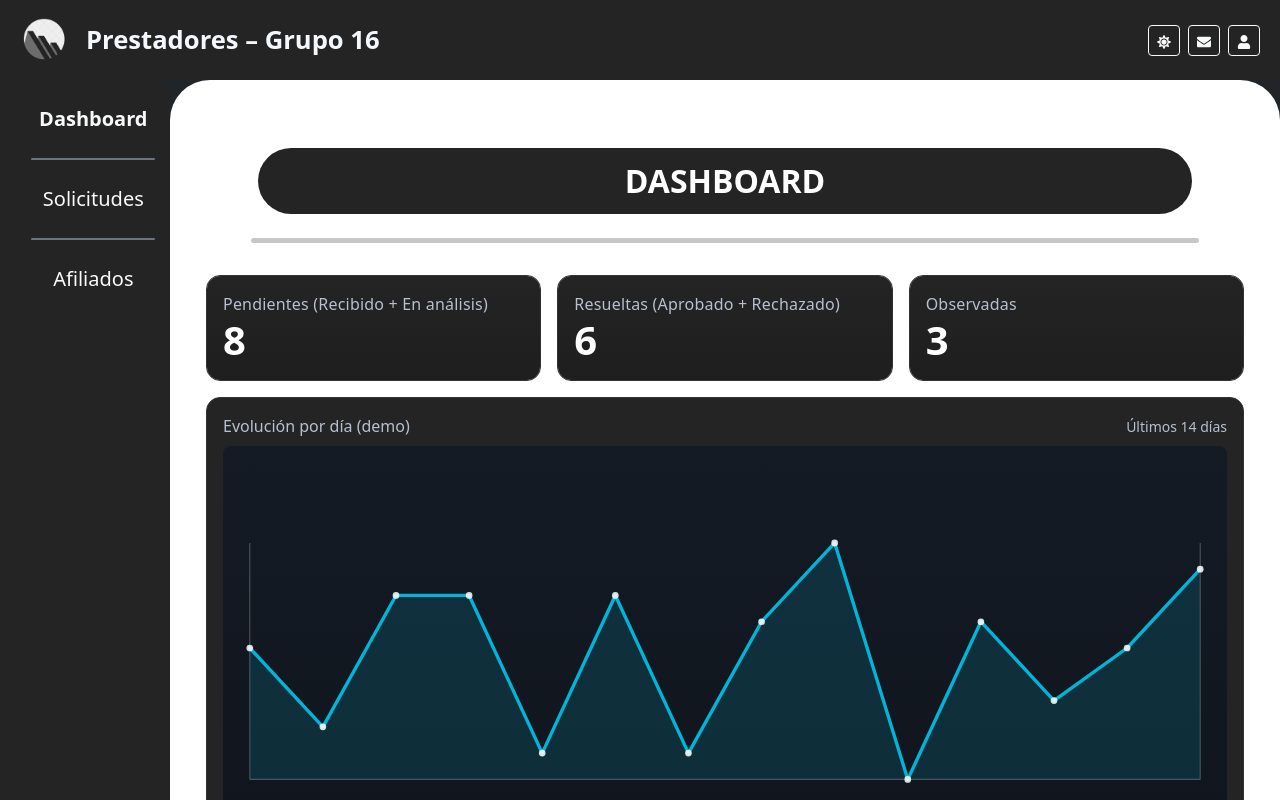
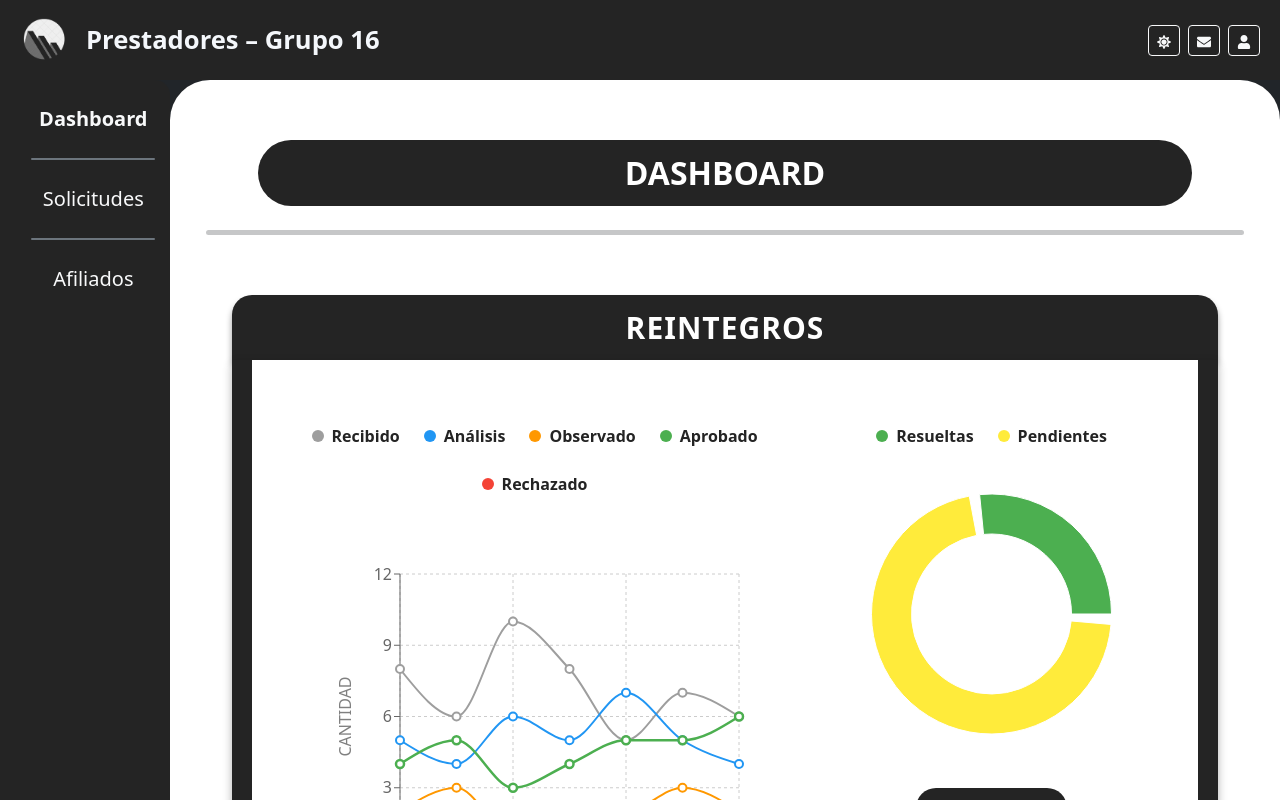
Before and after one commit to DesApp-2025c2-Grupo16/frontend, a React (Vite) app: page /dashboard in a window 1280 px wide. Both pictures are taken after typing "Sample" into the empty fields and a click on the button "Entrar". Shown: the top 800 px of the page. Built offline with nearby package versions, Linux system fonts and the light colour scheme.

Commit message:
Se cambio el Dashboard por uno mas parecido al Canva

```diff
--- a/src/App.jsx
+++ b/src/App.jsx
@@ -58,7 +58,7 @@ export default function App() {
           <Route path="/afiliados/historia/:id" element={<HistoriaClinica />} />
           <Route path="/afiliados/situaciones" element={<Situaciones />} />
 
-          {/* ✅ Mensajería */}
+          {/*  Mensajería */}
           <Route path="/mensajes" element={<Messages />} />
         </Route>
 
--- a/src/pages/Dashboard.jsx
+++ b/src/pages/Dashboard.jsx
@@ -1,68 +1,362 @@
-import MiniLineChart from "../components/MiniLineChart.jsx";
+import { useState } from "react";
+import {
+  LineChart,
+  Line,
+  XAxis,
+  YAxis,
+  CartesianGrid,
+  Tooltip,
+  ResponsiveContainer,
+  PieChart,
+  Pie,
+  Cell,
+  Sector,
+} from "recharts";
 
-export default function Dashboard(){
-  // Números demo (podés cambiarlos a mano)
-  const pendientes = 5 + 3; // Recibido + En análisis
-  const resueltas = 4 + 2;  // Aprobado + Rechazado
-  const observadas = 3;
+export default function Dashboard() {
+  const tipos = ["REINTEGROS", "AUTORIZACIONES", "RECETAS"];
+  const [currentPage, setCurrentPage] = useState(0);
 
-  // Serie de 14 días (demo simple KISS)
-  const seed = [pendientes, observadas + 1, resueltas + 2, pendientes + 2, observadas];
-  const data = Array.from({ length: 14 }, (_, i) => seed[i % seed.length] + (i % 3));
+  const handleNext = () => setCurrentPage((prev) => (prev + 1) % tipos.length);
+  const handlePrev = () =>
+    setCurrentPage((prev) => (prev - 1 + tipos.length) % tipos.length);
+
+  const dias = [
+    "14/09/25",
+    "15/09/25",
+    "16/09/25",
+    "17/09/25",
+    "18/09/25",
+    "19/09/25",
+    "20/09/25",
+  ];
+
+  const mockData = {
+    REINTEGROS: dias.map((dia, i) => ({
+      dia,
+      Recibido: [8, 6, 10, 8, 5, 7, 6][i],
+      Análisis: [5, 4, 6, 5, 7, 5, 4][i],
+      Observado: [2, 3, 1, 2, 2, 3, 2][i],
+      Aprobado: [4, 5, 3, 4, 5, 5, 6][i],
+      Rechazado: [1, 1, 0, 2, 1, 1, 0][i],
+    })),
+    AUTORIZACIONES: dias.map((dia, i) => ({
+      dia,
+      Recibido: [12, 9, 8, 7, 6, 5, 6][i],
+      Análisis: [6, 5, 5, 4, 6, 5, 6][i],
+      Observado: [3, 2, 3, 2, 3, 3, 2][i],
+      Aprobado: [5, 6, 7, 8, 7, 6, 8][i],
+      Rechazado: [2, 1, 2, 1, 2, 1, 2][i],
+    })),
+    RECETAS: dias.map((dia, i) => ({
+      dia,
+      Recibido: [4, 5, 5, 6, 5, 4, 5][i],
+      Análisis: [3, 3, 4, 3, 4, 3, 3][i],
+      Observado: [1, 1, 2, 2, 1, 1, 1][i],
+      Aprobado: [6, 7, 8, 7, 8, 7, 8][i],
+      Rechazado: [0, 1, 1, 0, 1, 1, 0][i],
+    })),
+  };
+
+  const data = mockData[tipos[currentPage]];
+
+  const totalResueltas = data.reduce(
+    (acc, d) => acc + d.Aprobado + d.Rechazado,
+    0
+  );
+  const totalPendientes = data.reduce(
+    (acc, d) => acc + d.Recibido + d.Análisis + d.Observado,
+    0
+  );
+  const total = totalResueltas + totalPendientes;
+
+  const COLORS = {
+    Recibido: "#9E9E9E",
+    Análisis: "#2196F3",
+    Observado: "#FF9800",
+    Aprobado: "#4CAF50",
+    Rechazado: "#F44336",
+  };
+
+  const donutData = [
+    { name: "Resueltas", value: totalResueltas, color: "#4CAF50" },
+    { name: "Pendientes", value: totalPendientes, color: "#FFEB3B" },
+  ];
+
+  // Tooltip del gráfico circular
+  const CustomPieTooltip = ({ active, payload }) => {
+    if (active && payload && payload.length) {
+      const { name, value } = payload[0];
+      return (
+        <div
+          style={{
+            background: "#242424",
+            color: "white",
+            padding: "6px 10px",
+            borderRadius: "10px",
+            fontWeight: "bold",
+            boxShadow: "0 2px 6px rgba(0,0,0,0.3)",
+          }}
+        >
+          {name}: {value}
+        </div>
+      );
+    }
+    return null;
+  };
+
+  // Sector activo con texto dentro (pero sin inflar)
+  const renderActiveShape = (props) => {
+    const {
+      cx,
+      cy,
+      innerRadius,
+      outerRadius,
+      startAngle,
+      endAngle,
+      fill,
+      payload,
+      percent,
+      value,
+    } = props;
 
     return (
-    <div className="row g-3">
-      <div className="col-12 text-center mt-5">
+      <g>
+        <Sector
+          cx={cx}
+          cy={cy}
+          innerRadius={innerRadius}
+          outerRadius={outerRadius}
+          startAngle={startAngle}
+          endAngle={endAngle}
+          fill={fill}
+        />
+        <text
+          x={cx}
+          y={cy - 10}
+          textAnchor="middle"
+          fill="#333"
+          fontWeight="bold"
+          fontSize={14}
+        >
+          {payload.name}
+        </text>
+        <text
+          x={cx}
+          y={cy + 10}
+          textAnchor="middle"
+          fill="#555"
+          fontSize={12}
+        >
+          {value} ({(percent * 100).toFixed(1)}%)
+        </text>
+      </g>
+    );
+  };
+
+  // índice del sector hovereado
+  const [activeIndex, setActiveIndex] = useState(null);
+
+  return (
+    <div className="mt-4">
       <h2
         className="text-white fw-bold py-2 px-5 mx-auto rounded-pill"
         style={{
           background: "#242424",
           display: "block",
-          width: "90%",       // Ocupa casi todo el ancho
-          textAlign: "center", // Texto centrado
-          margin: "0 auto",   // Centrado horizontal
-          lineHeight: "50px", // Altura consistente
+          width: "90%",
+          textAlign: "center",
+          margin: "0 auto",
+          lineHeight: "50px",
         }}
       >
         DASHBOARD
       </h2>
+
+      <hr className="border-dark border-5 rounded-pill mt-4" />
+
+      <div
+        style={{
+          background: "#242424",
+          color: "white",
+          fontWeight: "bold",
+          fontSize: "30px",
+          borderRadius: "20px 20px 0 0",
+          margin: "60px auto 0 auto",
+          width: "95%",
+          maxWidth: "1200px",
+          textAlign: "center",
+          padding: "10px 0",
+          letterSpacing: "1px",
+          boxShadow: "0 5px 6px rgba(0,0,0,0.4)",
+        }}
+      >
+        {tipos[currentPage]}
       </div>
 
-      <hr
-      className="border-dark border-5 rounded-pill mt-4 mx-auto"
-      style={{ width: "90%" }}
+      <div
+        style={{
+          border: "20px solid #242424",
+          borderTop: "none",
+          borderRadius: "0 0 25px 25px",
+          margin: "0 auto 40px auto",
+          width: "95%",
+          maxWidth: "1200px",
+          background: "white",
+          padding: "30px 20px 40px 20px",
+          boxShadow: "0 4px 10px rgba(0,0,0,0.3)",
+        }}
+      >
+        <div className="row mt-4 px-2">
+          {/* === IZQUIERDA: LÍNEAS === */}
+          <div className="col-12 col-lg-7 mb-4">
+            <div style={{ padding: "10px" }}>
+              <div className="d-flex justify-content-center gap-4 mb-5 flex-wrap">
+                {[
+                  { label: "Recibido", color: COLORS.Recibido },
+                  { label: "Análisis", color: COLORS.Análisis },
+                  { label: "Observado", color: COLORS.Observado },
+                  { label: "Aprobado", color: COLORS.Aprobado },
+                  { label: "Rechazado", color: COLORS.Rechazado },
+                ].map((item) => (
+                  <div key={item.label} className="d-flex align-items-center gap-2">
+                    <span
+                      style={{
+                        display: "inline-block",
+                        width: "12px",
+                        height: "12px",
+                        borderRadius: "50%",
+                        background: item.color,
+                      }}
+                    ></span>
+                    <span style={{ fontWeight: "bold" }}>{item.label}</span>
+                  </div>
+                ))}
+              </div>
+
+              <div
+                style={{
+                  width: "100%",
+                  height: "360px",
+                  background: "#fff",
+                  borderRadius: "15px",
+                  padding: "10px",
+                }}
+              >
+                <ResponsiveContainer>
+                  <LineChart
+                    data={data}
+                    margin={{ top: 20, right: 30, left: 40, bottom: 5 }}
+                  >
+                    <CartesianGrid strokeDasharray="3 3" />
+                    <XAxis dataKey="dia" />
+                    <YAxis
+                      label={{
+                        value: "CANTIDAD",
+                        angle: -90,
+                        position: "insideLeft",
+                        style: { textAnchor: "middle" },
+                      }}
                     />
+                    <Tooltip />
+                    <Line type="monotone" dataKey="Recibido" stroke={COLORS.Recibido} strokeWidth={2} dot={{ r: 4 }} activeDot={{ r: 7 }} />
+                    <Line type="monotone" dataKey="Análisis" stroke={COLORS.Análisis} strokeWidth={2} dot={{ r: 4 }} activeDot={{ r: 7 }} />
+                    <Line type="monotone" dataKey="Observado" stroke={COLORS.Observado} strokeWidth={2} dot={{ r: 4 }} activeDot={{ r: 7 }} />
+                    <Line type="monotone" dataKey="Aprobado" stroke={COLORS.Aprobado} strokeWidth={2.5} dot={{ r: 4 }} activeDot={{ r: 7 }} />
+                    <Line type="monotone" dataKey="Rechazado" stroke={COLORS.Rechazado} strokeWidth={2.5} dot={{ r: 4 }} activeDot={{ r: 7 }} />
+                  </LineChart>
+                </ResponsiveContainer>
+              </div>
 
-      <div className="col-12 col-md-4">
-        <div className="metric p-3">
-          <div className="label">Pendientes (Recibido + En análisis)</div>
-          <div className="value display-6 fw-bold">{pendientes}</div>
+              <div className="d-flex justify-content-center mt-3 gap-4">
+                <button className="btn btn-dark rounded-circle" onClick={handlePrev}>
+                  ←
+                </button>
+                <button className="btn btn-dark rounded-circle" onClick={handleNext}>
+                  →
+                </button>
+              </div>
             </div>
           </div>
 
-      <div className="col-12 col-md-4">
-        <div className="metric p-3">
-          <div className="label">Resueltas (Aprobado + Rechazado)</div>
-          <div className="value display-6 fw-bold">{resueltas}</div>
+          {/* === DERECHA: DONUT === */}
+          <div className="col-12 col-lg-5">
+            <div style={{ padding: "10px" }}>
+              {/* Leyendas sin porcentajes */}
+              <div className="d-flex justify-content-center gap-4 mb-3">
+                {donutData.map((d) => (
+                  <div key={d.name} className="d-flex align-items-center gap-2">
+                    <span
+                      style={{
+                        display: "inline-block",
+                        width: "12px",
+                        height: "12px",
+                        borderRadius: "50%",
+                        background: d.color,
+                      }}
+                    ></span>
+                    <span style={{ fontWeight: "bold" }}>{d.name}</span>
+                  </div>
+                ))}
+              </div>
+
+              <div style={{ width: "100%", height: "300px" }}>
+                <ResponsiveContainer>
+                  <PieChart>
+                    <Pie
+                      data={donutData}
+                      innerRadius={80}
+                      outerRadius={120}
+                      paddingAngle={5}
+                      dataKey="value"
+                      activeIndex={activeIndex}
+                      activeShape={renderActiveShape}
+                      onMouseLeave={() => setActiveIndex(null)}
+                    >
+                      {donutData.map((entry, index) => (
+                        <Cell
+                          key={`cell-${index}`}
+                          fill={
+                          activeIndex === index
+                          ? darkenColor(entry.color)
+                          : entry.color
+                        }
+                        onMouseEnter={() => setActiveIndex(index)}
+                        onMouseLeave={() => setActiveIndex(null)}
+                        style={{
+                        transition: "fill 0.4s cubic-bezier(0.4, 0, 0.2, 1)"
+                        }}
+                      />
+                      ))}
+                    </Pie>
+                  </PieChart>
+                </ResponsiveContainer>
+              </div>
+
+              <div className="mt-4 d-flex justify-content-center">
+                <span
+                  className="fw-bold text-white px-4 py-2 rounded-pill"
+                  style={{
+                    background: "#242424",
+                    display: "inline-block",
+                  }}
+                >
+                  TOTALES: {total}
+                </span>
               </div>
             </div>
-
-      <div className="col-12 col-md-4">
-        <div className="metric p-3">
-          <div className="label">Observadas</div>
-          <div className="value display-6 fw-bold">{observadas}</div>
           </div>
-      </div>
-
-      <div className="col-12">
-        <div className="card p-3">
-          <div className="d-flex justify-content-between align-items-center mb-2">
-            <div className="text-muted">Evolución por día (demo)</div>
-            <div className="small text-muted">Últimos 14 días</div>
-          </div>
-          <MiniLineChart data={data} />
         </div>
       </div>
     </div>
   );
 }
+
+function darkenColor(hex) {
+  const amount = 0.1; // antes 0.2 → cambio más suave
+  const num = parseInt(hex.replace("#", ""), 16);
+  const r = Math.max(0, Math.min(255, Math.floor((num >> 16) * (1 - amount))));
+  const g = Math.max(0, Math.min(255, Math.floor(((num >> 8) & 0x00ff) * (1 - amount))));
+  const b = Math.max(0, Math.min(255, Math.floor((num & 0x0000ff) * (1 - amount))));
+  return `rgb(${r}, ${g}, ${b})`;
+}
```
Lines whose indentation alone changed are shown as unchanged.
